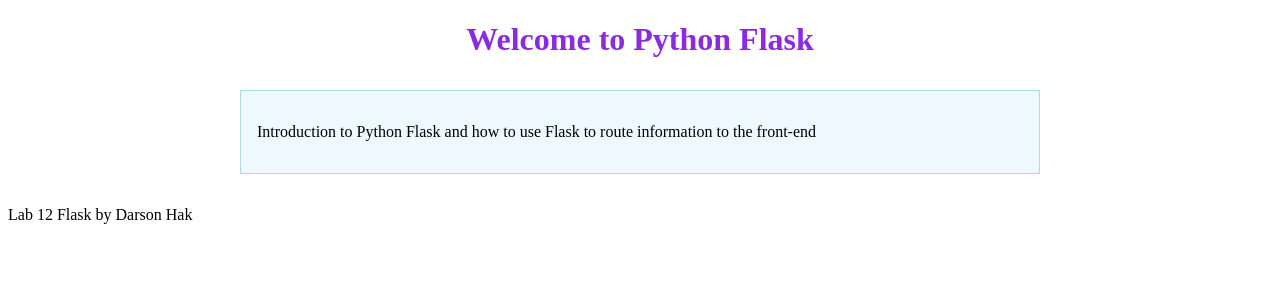
After one commit to Darson07/ET721_Fall25, a Flask app: template lab12_flask/templates/about.html in a window 1280 px wide. The commit adds this page. Shown: the top 300 px of the page. Run offline with Flask 3, Linux system fonts and the light colour scheme; the template is opened without the code that fills it, so the values that code supplies are empty.

Commit message:
Lab 12 Part 2

```diff
--- a/lab12_flask/app.py
+++ b/lab12_flask/app.py
@@ -3,7 +3,7 @@ Darson Hak
 October 27, 2025
 Lab 12: Introduction to Flask
 '''
-from flask import Flask, render_template
+from flask import Flask, render_template, url_for, redirect
 
 '''
 Create an object "app" from the Flask module.
@@ -15,15 +15,22 @@ app = Flask(__name__)
 # "route" decorator is used to access the root URL
 @app.route("/")
 def index():
-    return render_template("index.html")
+    name = "Darson Hak"
+    fruits = ["apple","kiwi","orange"]
+    checkfruit = "Pineapple"
+    return render_template("index.html", username=name, fruits_list = fruits, c=checkfruit)
 
 @app.route("/about")
 def about():
-    return "<h1>About us</h1>"
+    return render_template("about.html")
 
 @app.route("/quotes")
 def quotes():
-    return "<h1>Quotes</h1>"
+    return render_template("quotes.html")
+
+@app.route("/login")
+def login():
+    return redirect(url_for("index"))
 
 # Set the "app" to run if you execute the file directly (not when it is imported)
 if __name__ == "__main__":
--- a/lab12_flask/static/style.css
+++ b/lab12_flask/static/style.css
@@ -15,3 +15,23 @@ img{width: 100%; display: block;}
     overflow: hidden;
     box-shadow: 1px 1px 5px grey;
 }
+
+.maincontainer{
+    width: 800px;
+    margin: 2rem auto;
+    background-color: aliceblue;
+    padding: 1rem;
+    border: solid 1px lightblue;
+}
+
+/* CARD */
+.card{
+    width: 200px;
+    height: 300px;
+    border: solid 1px grey;
+    border-radius: 5px;
+    overflow: hidden;
+}
+.card:hover{
+    border: dotted 3px blueviolet;
+}
--- /dev/null
+++ b/lab12_flask/templates/about.html
@@ -0,0 +1,6 @@
+{% extends "base.html" %}
+{%block title%}About Us {%endblock%}
+{%block msg%} <b>Python Flask</b> {%endblock%}
+{%block content%}
+    <p>Introduction to Python Flask and how to use Flask to route information to the front-end</p>
+{%endblock%}
--- /dev/null
+++ b/lab12_flask/templates/base.html
@@ -0,0 +1,20 @@
+<!DOCTYPE html>
+<html lang="en">
+<head>
+    <meta charset="UTF-8">
+    <meta name="viewport" content="width=device-width, initial-scale=1.0">
+    <title>{%block title%}My Base Page {%endblock%}</title>
+    <link rel="stylesheet" href="{{url_for('static', filename='style.css')}}">
+</head>
+<body>
+    <header class="title">
+        <h1>Welcome to {%block msg%} ... {%endblock%}</h1>
+    </header>
+
+    <main class="maincontainer">
+        {%block content%} content {%endblock%}
+    </main>
+
+    <footer><p>Lab 12 Flask by Darson Hak</p></footer>
+</body>
+</html>
--- /dev/null
+++ b/lab12_flask/templates/product.html
@@ -0,0 +1,5 @@
+<section class="card">
+    <img src="{%block image %} {%endblock%}" alt="">
+    <h2>{%block imagetitle %} {%endblock%}</h2>
+    <p>{%block cardinfo %} {%endblock%}</p>
+</section>
--- /dev/null
+++ b/lab12_flask/templates/quotes.html
@@ -0,0 +1,6 @@
+{% extends "base.html" %}
+{%block title%}Quotes {%endblock%}
+{%block msg%} <b>Quotes App</b> {%endblock%}
+{%block content%}
+    <p>Find the best quotes contractor below</p>
+{%endblock%}
```
Also changed, not shown: lab12_flask/templates/index.html (+23 -2 lines).
